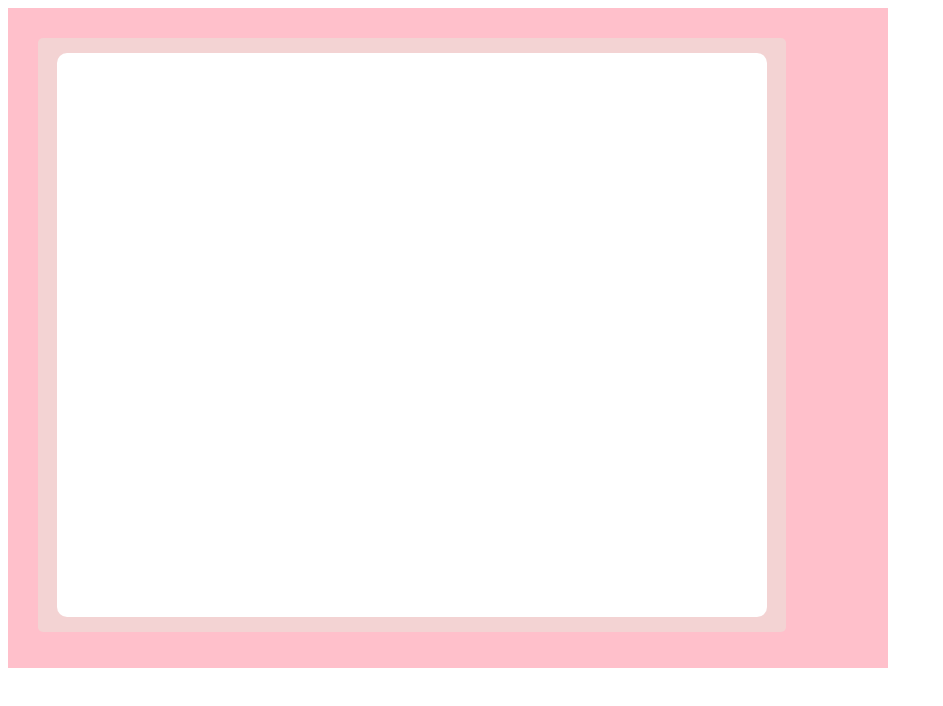
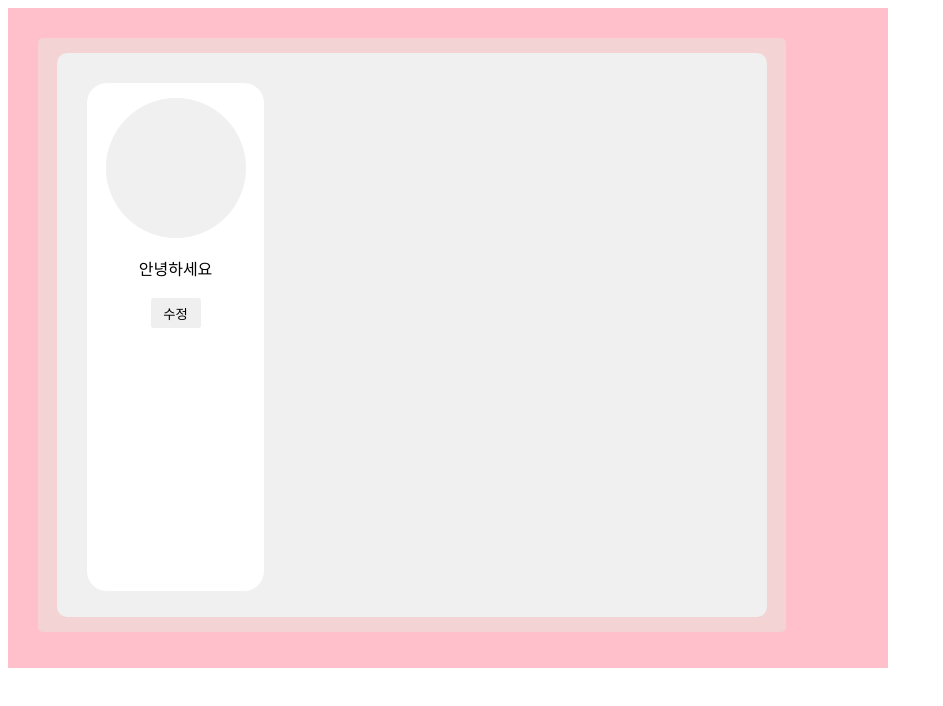
Before and after one commit to zlhunzzing/sangkeum_hompy, a React (Create React App) app in the folder client/: page / in a window 1280 px wide. Shown: the top 706 px of the page, without its empty margins (0-943 px from the left). Built offline with nearby package versions, Linux system fonts and the light colour scheme.

Commit message:
프로필 영역 추가

```diff
--- a/client/public/style.css
+++ b/client/public/style.css
@@ -18,6 +18,31 @@
   margin-top: 15px;
   width: 95%;
   height: 95%;
-  background-color: white;
+  background-color: rgb(240, 240, 240);
   border-radius: 10px;
 }
+
+.profileBox {
+  position: relative;
+  float: left;
+  margin: 30px;
+  background-color: white;
+  width: 25%;
+  height: 90%;
+  border-radius: 20px;
+}
+.profileImage {
+  margin: 0 auto;
+  margin-top: 15px;
+  width: 140px;
+  height: 140px;
+  border-radius: 100px;
+  background-color: rgb(240, 240, 240);
+}
+.profileInput {
+  bottom: 0%;
+  width: 50px;
+  height: 30px;
+  border: 0px;
+  border-radius: 3px;
+}
--- /dev/null
+++ b/client/src/component/ProfileComponent.tsx
@@ -0,0 +1,40 @@
+import React, { useState } from 'react';
+
+export default function ProfileComponent() {
+  const [isUpdate, setIsUpdate] = useState(false);
+  const [content, setContent] = useState('안녕하세요');
+
+  return (
+    <span className="profileBox">
+      <div className="profileImage"></div>
+      <br></br>
+      {!isUpdate ? (
+        <div>
+          {content}
+          <br></br>
+          <br></br>
+          <button
+            className="profileInput"
+            onClick={() => {
+              setIsUpdate(true);
+            }}
+          >
+            수정
+          </button>
+        </div>
+      ) : (
+        <form
+          onSubmit={(e) => {
+            e.preventDefault();
+            setIsUpdate(false);
+          }}
+        >
+          <textarea onChange={({ target: { value } }) => setContent(value)}>
+            {content}
+          </textarea>
+          <button className="profileInput"></button>
+        </form>
+      )}
+    </span>
+  );
+}
--- a/client/src/view/HomeView.tsx
+++ b/client/src/view/HomeView.tsx
@@ -1,10 +1,13 @@
 import React /*,{ useState }*/ from 'react';
+import ProfileComponent from '../component/ProfileComponent';
 
 export default function HomeView() {
   return (
     <div className="wrapping">
       <div className="cover">
-        <div className="content"></div>
+        <div className="content">
+          <ProfileComponent></ProfileComponent>
+        </div>
       </div>
     </div>
   );
```
